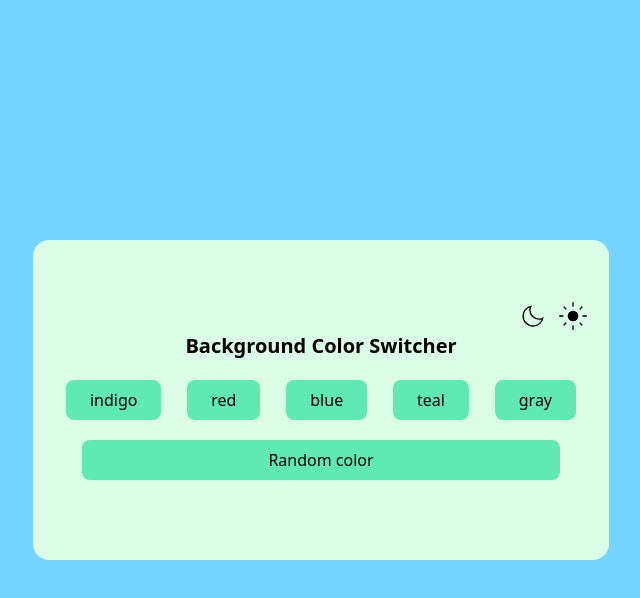
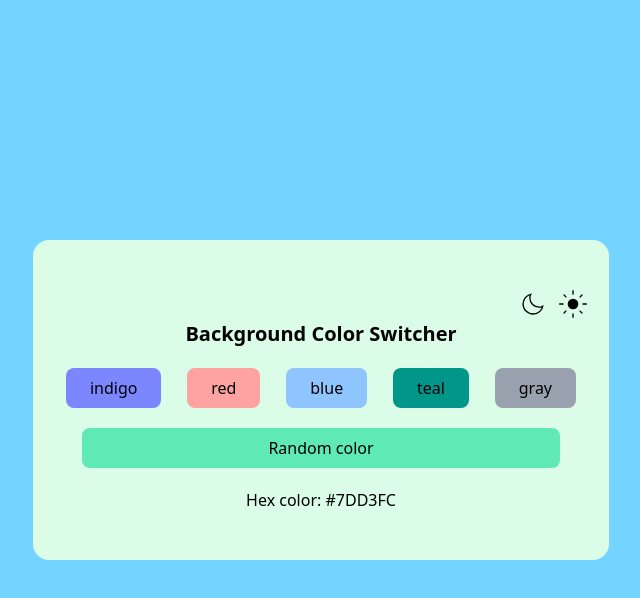
Before and after one commit to deva-p-stack/js-dom-2, a website built with Vite: page index.html in a window 1280 px wide. Both pictures are taken after a click on the button "Random color". Shown: the whole page, without its empty margins (319-959 px from the left). Built offline with nearby package versions, Linux system fonts and the light colour scheme.

Commit message:
FIX: layout isses;

```diff
--- a/index.html
+++ b/index.html
@@ -24,11 +24,11 @@
 
 
       <div  class=" btncon flex justify-around  px-5 items-center w-full ">
-         <button type="button" id="indigo" class=" px-6 py-2 bg-emerald-300 rounded-lg cursor-pointer font-medium"> indigo</button>
-         <button type="button" id="red" class=" px-6 py-2 bg-emerald-300 rounded-lg cursor-pointer font-medium"> red</button>
-         <button type="button" id="blue" class=" px-6 py-2 bg-emerald-300 rounded-lg cursor-pointer font-medium"> blue</button>
-         <button type="button" id="teal" class="px-6 py-2 bg-emerald-300 rounded-lg cursor-pointer font-medium"> teal</button>
-         <button type="button" id="gray" class=" px-6 py-2 bg-emerald-300 rounded-lg cursor-pointer font-medium">gray</button>
+         <button type="button" id="indigo" class=" px-6 py-2 bg-indigo-400 rounded-lg cursor-pointer font-medium"> indigo</button>
+         <button type="button" id="red" class=" px-6 py-2 bg-red-300 rounded-lg cursor-pointer font-medium"> red</button>
+         <button type="button" id="blue" class=" px-6 py-2 bg-blue-300 rounded-lg cursor-pointer font-medium"> blue</button>
+         <button type="button" id="teal" class="px-6 py-2 bg-teal-600 rounded-lg cursor-pointer font-medium"> teal</button>
+         <button type="button" id="gray" class=" px-6 py-2 bg-gray-400 rounded-lg cursor-pointer font-medium">gray</button>
 
         </div>
         <!-- random color button -->
@@ -36,8 +36,15 @@
            <button type="button" id="colorchange" class="w-full px-6 py-2 bg-emerald-300 rounded-lg cursor-pointer font-medium">Random color</button>
         </div>
 
+ <div class="flex  w-full  px-20 justify-evenly  ">
+        <h3 id="colorcode"></h3>
+      </div>
+
 
       </div>
+
+
+
 
 
     </section>
--- a/src/main.js
+++ b/src/main.js
@@ -15,14 +15,26 @@ function removeitem(){
 }
 let colorbtn = document.querySelector('#colorchange');
 
-let section = document.querySelector('.containersection')
+let section = document.querySelector('.containersection');
+let colorcode = document.querySelector("#colorcode");
 
 colorbtn.addEventListener("click",function(){
 
-let color = [ "bg-red-300","bg-green-400","bg-blue-300","bg-gray-400","bg-indigo-400","bg-emerald-400","bg-sky-300"];
+let color  = [
+  { colors: "bg-red-300", hex: "#FCA5A5" },
+  { colors: "bg-green-400", hex: "#4ADE80" },
+  { colors: "bg-blue-300", hex: "#93C5FD" },
+  { colors: "bg-gray-400", hex: "#9CA3AF" },
+  { colors: "bg-indigo-400", hex: "#818CF8" },
+  { colors: "bg-emerald-400", hex: "#34D399" },
+  { colors: "bg-sky-300", hex: "#7DD3FC" }
+];
 let randomcolor = Math.floor(Math.random() * color.length)
 removeitem();
-section.classList.add(color[randomcolor]);
+
+section.classList.add(color[randomcolor].colors);
+colorcode.textContent = `Hex color: ${color[randomcolor].hex}`;
+
 
 })
 //  dark mode and light mode
```
